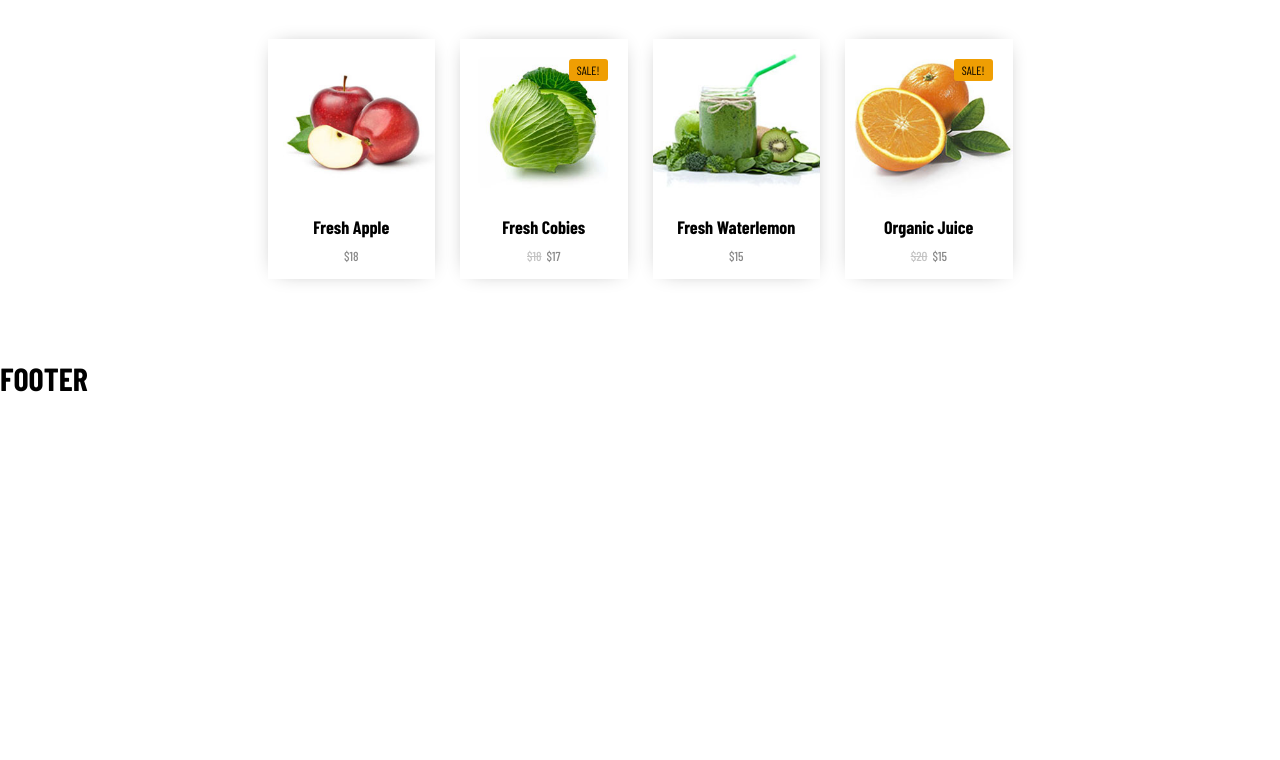
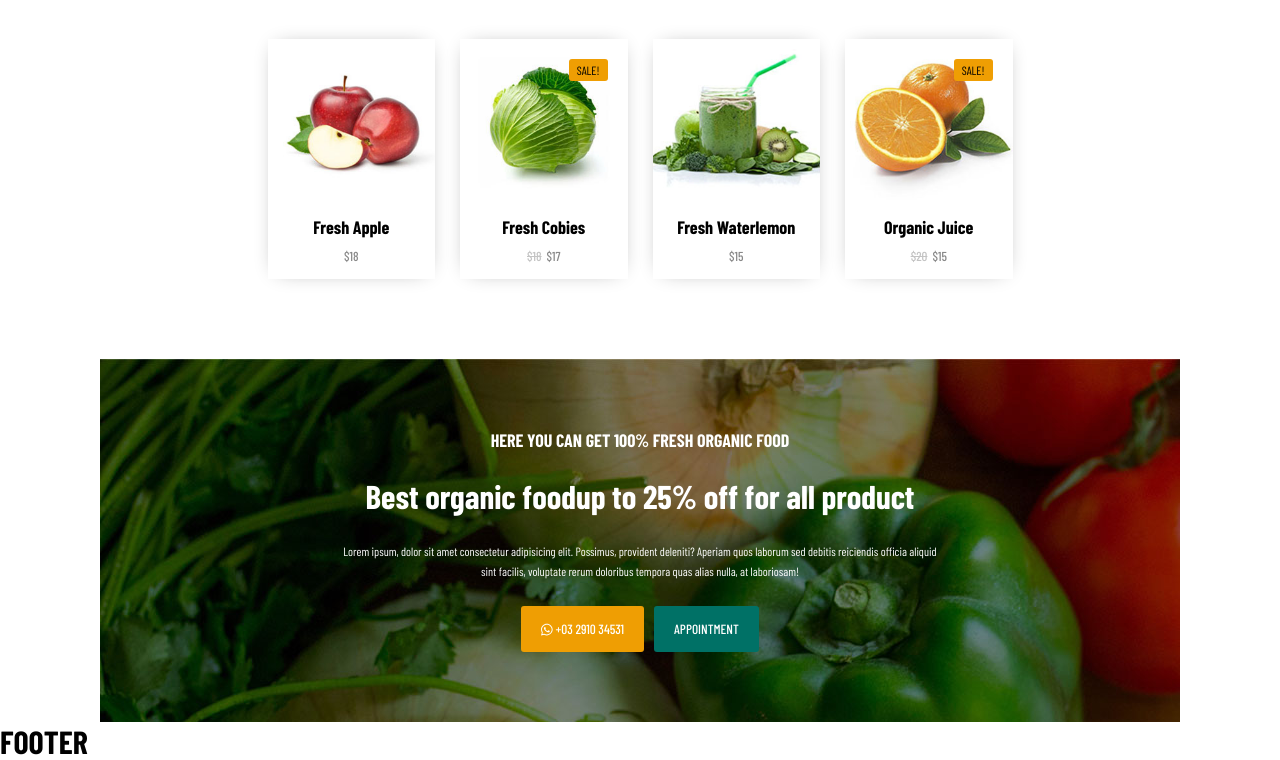
Before and after one commit to EnricoClem/proj-html-vuejs, a Vue app: page / in a window 1280 px wide. Shown: the part 2982-3742 px from the top of the page. Before the commit the page ends 3379 px from the top, so only its background shows below. Built offline with nearby package versions, Linux system fonts and the light colour scheme; a web font is replaced by a local one.

Commit message:
ADD - CTA main section

```diff
--- a/src/components/GogrinMain.vue
+++ b/src/components/GogrinMain.vue
@@ -6,6 +6,7 @@
   import MainCombo from '../components/MainCombo.vue';
   import MainData from './MainData.vue';
   import MainTrending from '../components/MainTrending.vue';
+  import MainCTA from './MainCTA.vue';
 
   export default {
     components: {
@@ -15,7 +16,8 @@
       MainQuote,
       MainCombo,
       MainData,
-      MainTrending
+      MainTrending,
+      MainCTA
     }
   };
 </script>
@@ -29,6 +31,7 @@
 <MainCombo />
 <MainData />
 <MainTrending />
+<MainCTA />
 
 </template>
 
--- /dev/null
+++ b/src/components/MainCTA.vue
@@ -0,0 +1,48 @@
+<script>
+  export default {
+
+  };
+</script>
+
+<template>
+
+<section class="container-md">
+    <div class="container-sm">
+        <div class="cta-card flex centered column gap-md">
+            <h4 class="side-title">HERE YOU CAN GET 100% FRESH ORGANIC FOOD</h4>
+            <h2 class="secondary-title">Best organic foodup to 25% off for all product</h2>
+            <p class="paragraph">Lorem ipsum, dolor sit amet consectetur adipisicing elit. Possimus, provident deleniti? Aperiam quos laborum sed debitis reiciendis officia aliquid sint facilis, voluptate rerum doloribus tempora quas alias nulla, at laboriosam!</p>
+            <div class="flex gap-sm">
+                <button class="button-yellow squared"><font-awesome-icon :icon="['fab', 'whatsapp']" /> +03 2910 34531</button>
+                <button class="button-green squared">APPOINTMENT</button>
+            </div>
+        </div>
+    </div>
+</section>
+
+</template>
+
+<style lang="scss" scoped>
+@use '../style/partials/variables.scss';
+
+.container-md {
+    background-image: url(/public/call-to-bg.jpg);
+}
+
+.cta-card {
+    color: variables.$white;
+    padding: 70px;
+}
+
+.paragraph {
+    text-align: center;
+    line-height: 20px;
+}
+
+.squared {
+    border-radius: 3px;
+    width: auto;
+    padding: 15px 20px;
+}
+
+</style>
--- a/src/main.js
+++ b/src/main.js
@@ -6,9 +6,9 @@ import { FontAwesomeIcon } from '@fortawesome/vue-fontawesome';
 
 import { faLocationDot, faEnvelope, faMagnifyingGlass, faCartShopping, faAngleDown, faAngleRight, faAngleLeft, faHeart, faEye, faQuoteLeft } from '@fortawesome/free-solid-svg-icons';
 import { faClock } from '@fortawesome/free-regular-svg-icons';
-import { faFacebookF, faTwitter, faInstagram, faPinterest } from '@fortawesome/free-brands-svg-icons';
+import { faFacebookF, faTwitter, faInstagram, faPinterest, faWhatsapp } from '@fortawesome/free-brands-svg-icons';
 
-library.add(faLocationDot, faEnvelope, faClock, faFacebookF, faTwitter, faInstagram, faPinterest, faMagnifyingGlass, faCartShopping, faAngleDown, faAngleRight, faAngleLeft, faHeart, faEye, faQuoteLeft)
+library.add(faLocationDot, faEnvelope, faClock, faFacebookF, faTwitter, faInstagram, faPinterest, faMagnifyingGlass, faCartShopping, faAngleDown, faAngleRight, faAngleLeft, faHeart, faEye, faQuoteLeft, faWhatsapp)
 
 const app = createApp(App);
 
```
